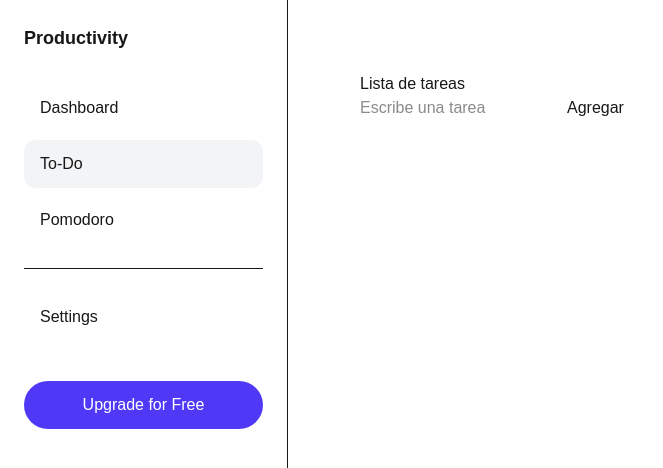
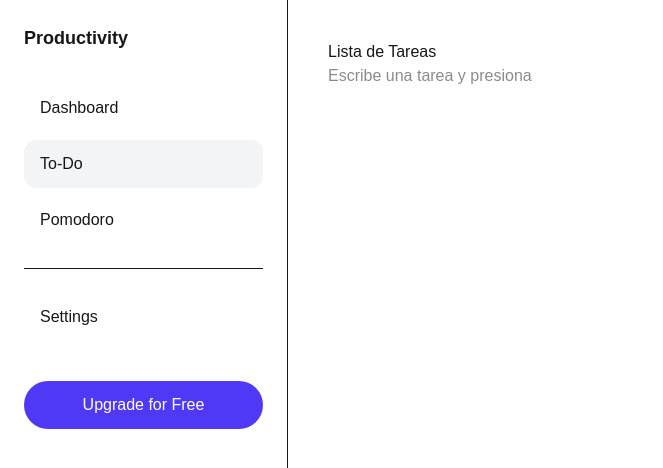
Before and after one commit to ilianmcardozo-sudo/productivity-dashboard, a Next.js app: page / in a window 1280 px wide. Shown: the top 468 px of the page, without its empty margins (0-663 px from the left). Built offline with nearby package versions, Linux system fonts and the light colour scheme.

Commit message:
mejora todo 2

```diff
--- a/app/page.tsx
+++ b/app/page.tsx
@@ -1,31 +1,47 @@
 "use client";
-import {useState} from "react";
+
+import { useState } from "react";
 
 export default function Home() {
+
   const [tasks, setTasks] = useState<string[]>([]);
   const [input, setInput] = useState("");
 
   const addTask = () => {
-    if (!input.trim()) return;
+    if (input.trim() === "") return;
     setTasks([...tasks, input]);
     setInput("");
+  };
+
+  const handleKeyDown = (e: React.KeyboardEvent<HTMLInputElement>) => {
+    if (e.key === "Enter") {
+      addTask();
     }
+  };
+
+  const deleteTask = (index: number) => {
+    setTasks(tasks.filter((_, i) => i !== index));
+  };
+
   return (
-  <main style={{ padding: "2rem" }}>
-    <h1>Lista de tareas</h1>
+    <main>
+      <h1>Lista de Tareas</h1>
 
       <input
         value={input}
         onChange={(e) => setInput(e.target.value)}
-      placeholder="Escribe una tarea"
+        onKeyDown={handleKeyDown}
+        placeholder="Escribe una tarea y presiona Enter"
       />
-
-    <button onClick={addTask}>Agregar</button>
 
       <ul>
         {tasks.map((task, index) => (
-        <li key={index}>{task}</li>
+          <li key={index}>
+            {task}
+            <button onClick={() => deleteTask(index)}> X </button>
+          </li>
         ))}
       </ul>
     </main>
-);}
+  );
+}
```
Lines whose indentation alone changed are shown as unchanged.
